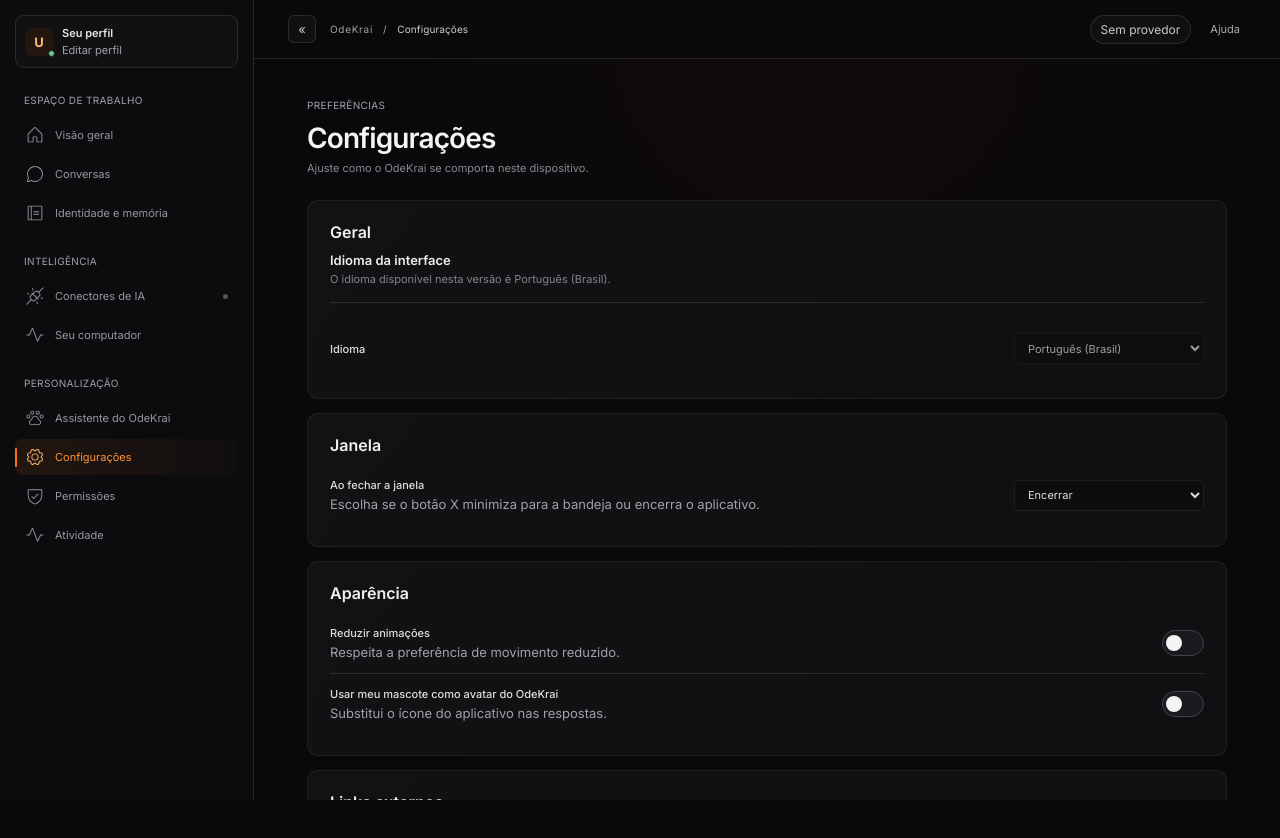
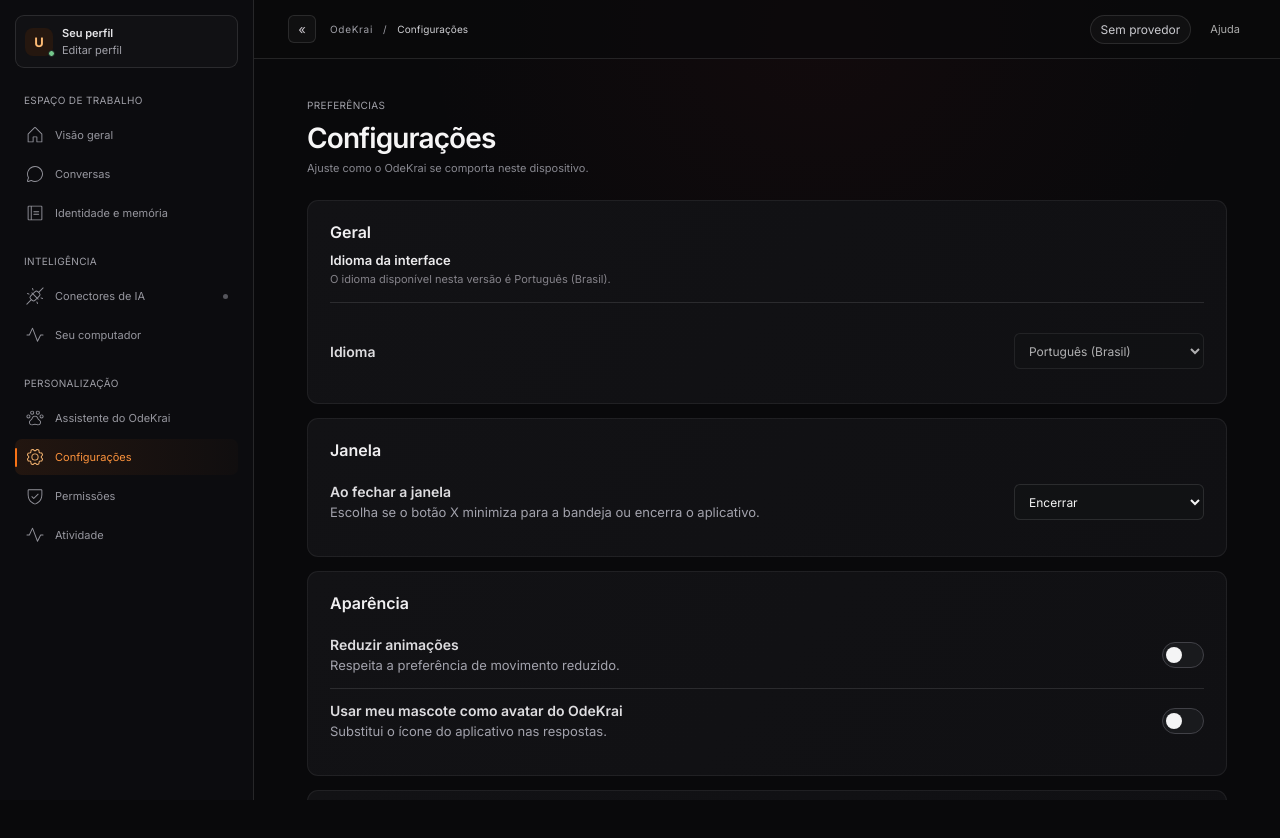
Before and after one commit to Anceryx/OdeKrai, a React (Vite) app: page / in a window 1280 px wide. Both pictures are taken after a click on the button "Personalizar". Shown: the top 838 px of the page. Built offline with nearby package versions, Linux system fonts and the light colour scheme.

Commit message:
style(settings): clarify pet controls hierarchy

```diff
--- a/src/main.tsx
+++ b/src/main.tsx
@@ -7,6 +7,7 @@
 import '@fontsource-variable/inter';
 import './ui/design-tokens.css';
 import './ui/styles.css';
+import './ui/settings-controls.css';
 
 const label = isTauri() ? getCurrentWindow().label : 'main';
 const view = label === 'pet' ? <IslandWindow /> : <App />;
--- /dev/null
+++ b/src/ui/settings-controls.css
@@ -0,0 +1,61 @@
+.preference-row strong {
+  font-size: 14px;
+  color: #dedde0;
+  font-weight: 600;
+}
+.preference-row div span {
+  font-size: 12px;
+  line-height: 1.45;
+  color: var(--color-text-muted);
+  margin-top: 3px;
+}
+.preference-row select {
+  width: 190px;
+  min-height: 36px;
+  padding: 0 10px;
+  background: var(--color-surface);
+  border: 1px solid var(--line);
+  border-radius: var(--radius-sm);
+  color: var(--color-text);
+  font-size: 12px;
+  accent-color: var(--color-accent);
+}
+.preference-row select:focus-visible {
+  border-color: var(--color-accent);
+}
+.preference-row input[type='range'] {
+  width: min(190px, 35%);
+  height: 24px;
+  margin: 0;
+  background: transparent;
+  accent-color: var(--color-accent);
+  cursor: pointer;
+}
+.preference-row input[type='range']::-webkit-slider-runnable-track {
+  height: 4px;
+  border-radius: 99px;
+  background: var(--color-surface-raised);
+}
+.preference-row input[type='range']::-webkit-slider-thumb {
+  width: 14px;
+  height: 14px;
+  margin-top: -5px;
+  appearance: none;
+  border: 2px solid var(--color-accent);
+  border-radius: 50%;
+  background: var(--color-background);
+  box-shadow: 0 0 0 3px color-mix(in srgb, var(--color-accent), transparent 82%);
+}
+.preference-row input[type='range']::-moz-range-track {
+  height: 4px;
+  border-radius: 99px;
+  background: var(--color-surface-raised);
+}
+.preference-row input[type='range']::-moz-range-thumb {
+  width: 10px;
+  height: 10px;
+  border: 2px solid var(--color-accent);
+  border-radius: 50%;
+  background: var(--color-background);
+  box-shadow: 0 0 0 3px color-mix(in srgb, var(--color-accent), transparent 82%);
+}
```
